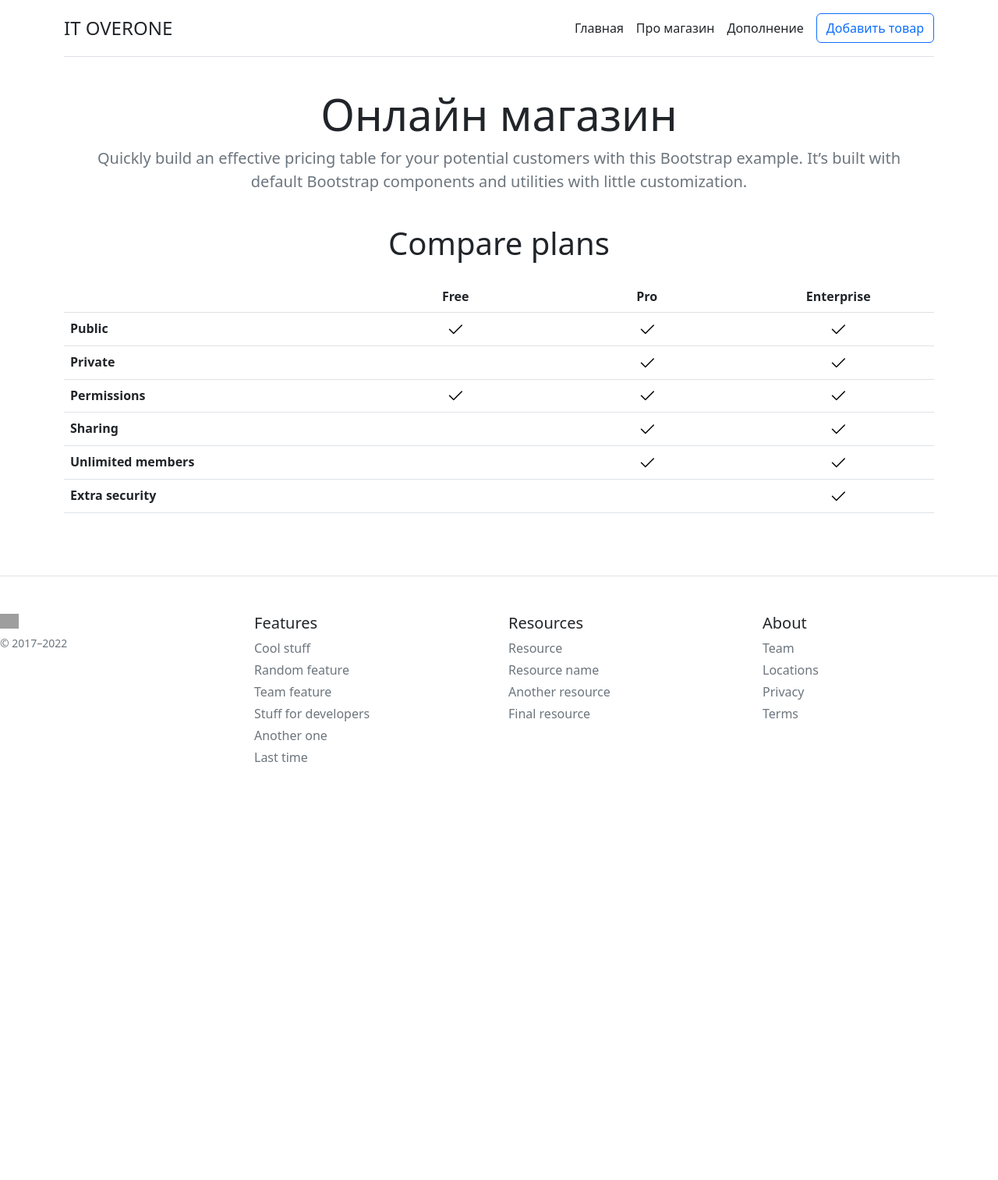
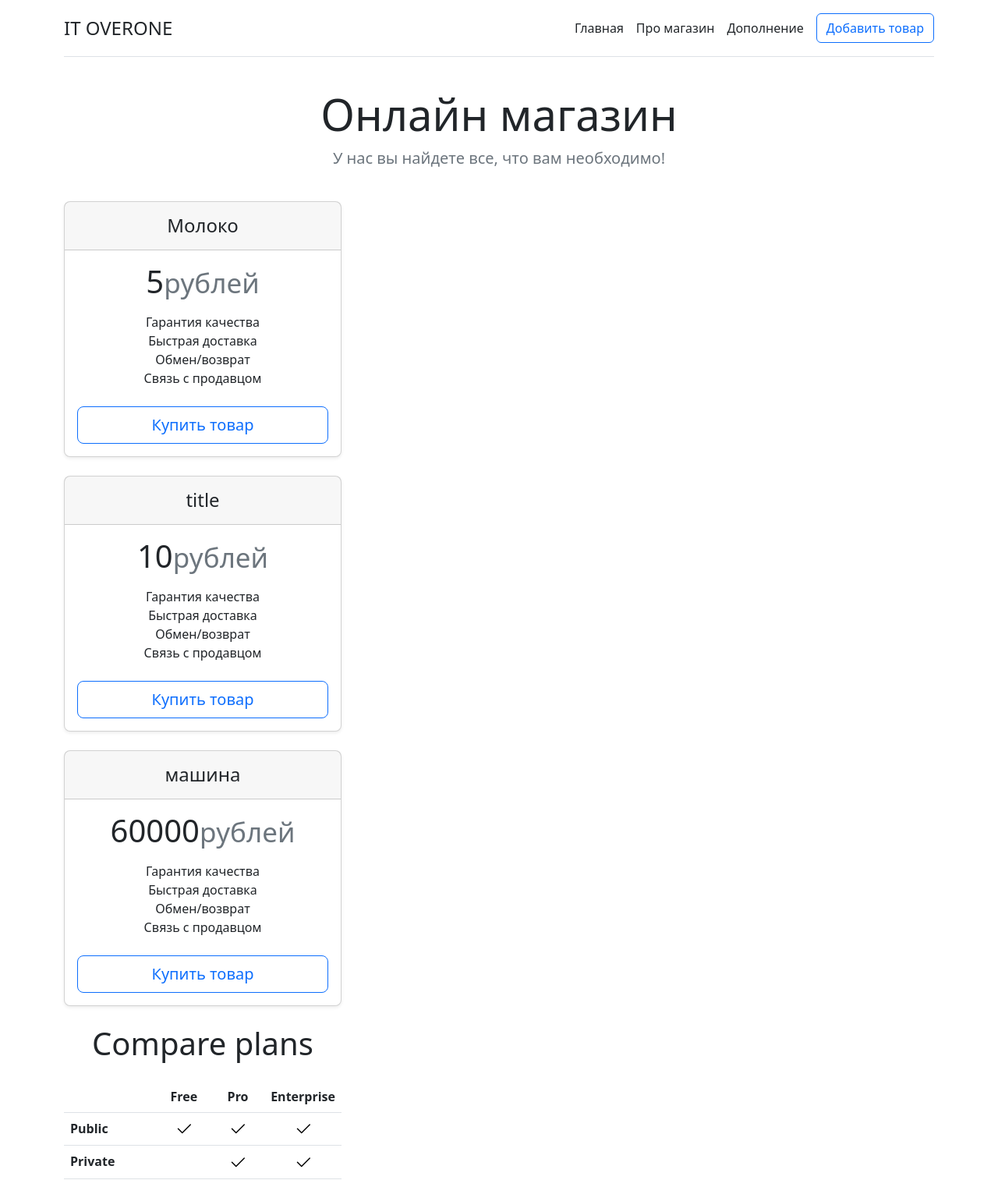
Before and after one commit to Vika280995/FLASK2, a Flask app: page / in a window 1280 px wide. Shown: the top 1513 px of the page at 78% size. Before the commit the page ends 977 px from the top, so only its background shows below. Run offline with Flask 2, Linux system fonts and the light colour scheme; data comes from the database, SQL or seed files in the repository; lists and menus that the app fills with data are empty; grey boxes are pictures that could not be loaded.

Commit message:
9.Добавлена оплата

```diff
--- a/shop.py
+++ b/shop.py
@@ -22,18 +22,10 @@ db.init_app(app)
 
 #db.create_all()
 
-api = Api(merchant_id=1396424,
-          secret_key='test')
-checkout = Checkout(api=api)
-data = {
-    "currency": "USD",
-    "amount": 10000
-}
-url = checkout.url(data).get('checkout_url')
-
 @app.route('/')
 def index():
-    return render_template('index.html')
+    items = Item.query.order_by(Item.price).all()
+    return render_template('index.html',data=items)
 
 @app.route('/createdb')
 def createdb():
@@ -67,5 +59,19 @@ def create():
 def addition():
     return render_template('addition.html')
 
+@app.route('/order/<int:id>',methods=['POST','GET'])
+def order(id):
+    item = Item.query.get(id)
+    api = Api(merchant_id=1396424,
+              secret_key='test')
+    checkout = Checkout(api=api)
+    data = {
+        "currency": "BYN",
+        "amount": int(item.price)*100,
+        "order_desc": item.title
+    }
+    url = checkout.url(data).get('checkout_url')
+    return redirect(url)
+
 if __name__ == '__main__':
     app.run(debug=True)
--- a/templates/index.html
+++ b/templates/index.html
@@ -8,12 +8,12 @@
 {% block body %}
  <div class="pricing-header p-3 pb-md-4 mx-auto text-center">
       <h1 class="display-4 fw-normal">Онлайн магазин</h1>
-      <p class="fs-5 text-muted">Quickly build an effective pricing table for your potential customers with this Bootstrap example. It’s built with default Bootstrap components and utilities with little customization.</p>
-    </div>
-<main>
+      <p class="fs-5 text-muted">У нас вы найдете все, что вам необходимo!</p>
+ </div>
 <div class="card-deck-mb-3 text-center">
-  {% for el in data %}
+  <main>
   <div class="row row-cols-1 row-cols-md-3 mb-3 text-center">
+    {% for el in data %}
     <div class="col">
       <div class="card mb-4 rounded-3 shadow-sm">
         <div class="card-header py-3">
@@ -27,8 +27,9 @@
             <li>Обмен/возврат</li>
             <li>Связь с продавцом</li>
           </ul>
-          <button type="button" class="w-100 btn btn-lg btn-outline-primary">Купить товар</button>
-          <button type="button" class="w-100 btn btn-lg btn-outline-primary">Оплатить</button>
+          <form method="POST" action="{{ url_for('order',id=el.id)}}">
+          <button type="submit" class="w-100 btn btn-lg btn-outline-primary">Купить товар</button>
+          </form>
         </div>
       </div>
       {% endfor %}
@@ -90,7 +91,7 @@
       </table>
     </div>
   </div>
+ </main>
 </div>
- </main>
 
 {% endblock %}
```
Also changed, not shown: templates/about.html (+6 -1 lines).
